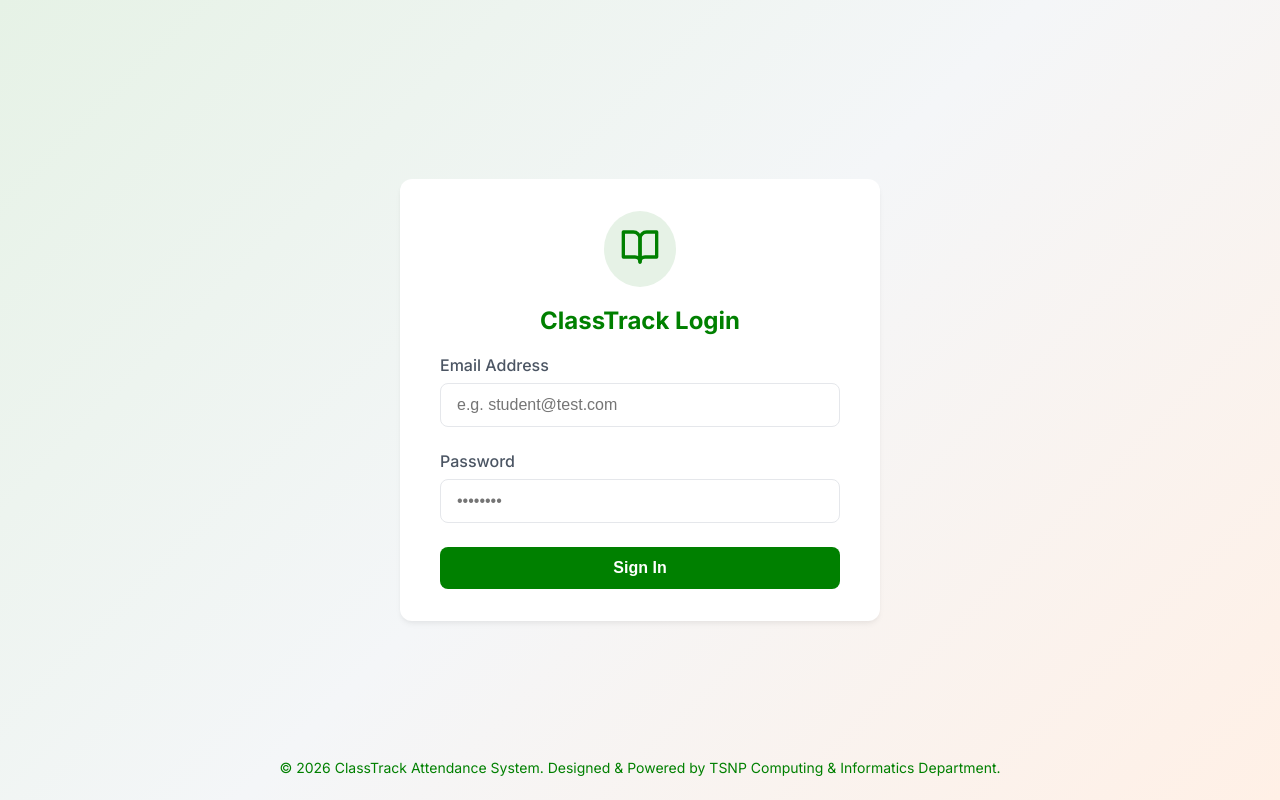
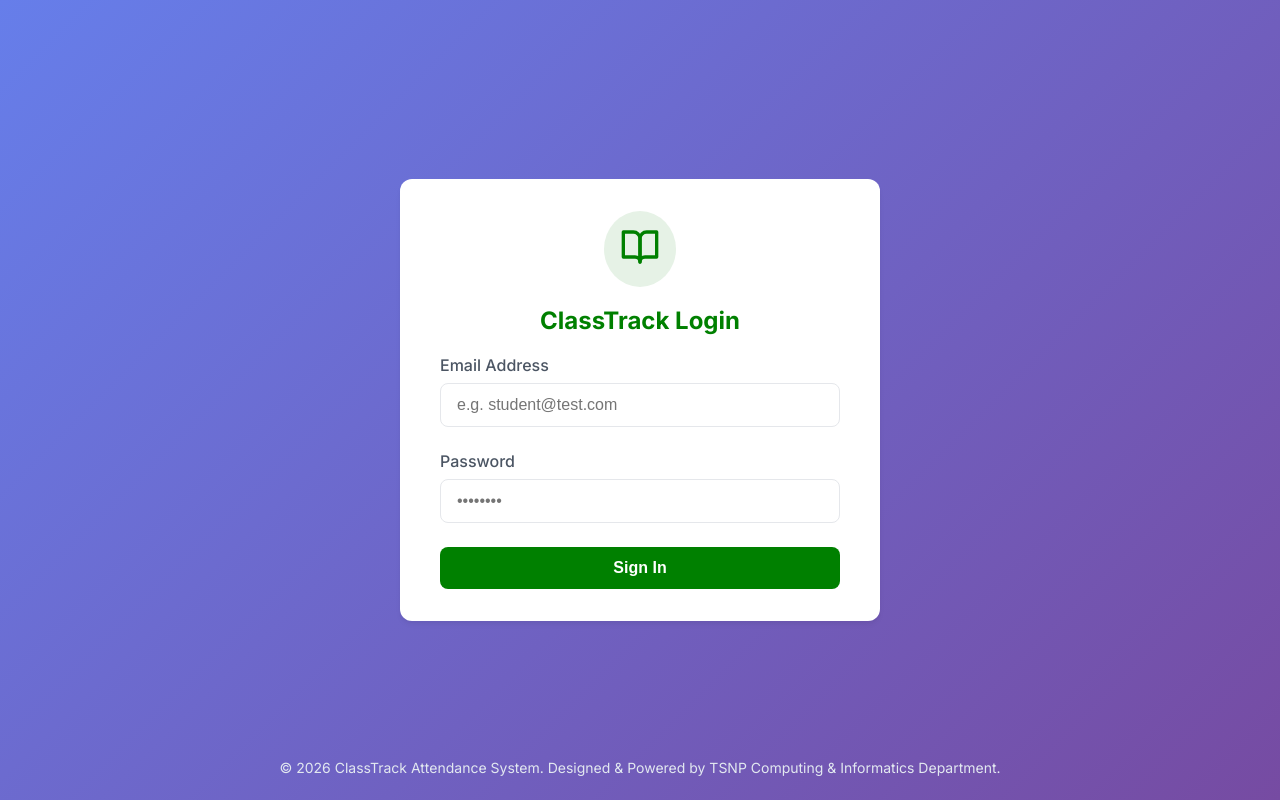
Before and after one commit to Trainer-Mike/classtrack-attendance-system, a React (Vite) app in the folder frontend/: page / in a window 1280 px wide. Shown: the top 800 px of the page. Built offline with nearby package versions, Linux system fonts and the light colour scheme.

Commit message:
Add footer to app layout and update login page background gradient

```diff
--- a/frontend/src/index.css
+++ b/frontend/src/index.css
@@ -41,7 +41,7 @@ body {
   height: 100vh;
   justify-content: center;
   align-items: center;
-  background: linear-gradient(135deg, var(--primary-light) 0%, var(--bg-page) 50%, var(--secondary-light) 100%);
+  background-image: linear-gradient(135deg, #667eea 0%, #764ba2 100%);
 }
 
 .auth-card {
--- a/frontend/src/pages/Login.jsx
+++ b/frontend/src/pages/Login.jsx
@@ -62,7 +62,7 @@ const Login = ({ onLogin }) => {
         padding: '1.5rem',
         textAlign: 'center',
         fontSize: '0.875rem',
-        color: 'var(--primary-color)'
+        color: '#e2e8f0'
       }}>
         <p style={{ margin: 0 }}>&copy; {new Date().getFullYear()} ClassTrack Attendance System. Designed & Powered by TSNP Computing & Informatics Department.</p>
       </footer>
```
Also changed, not shown: 1 other file (tests, documents, lock files or other folders).
